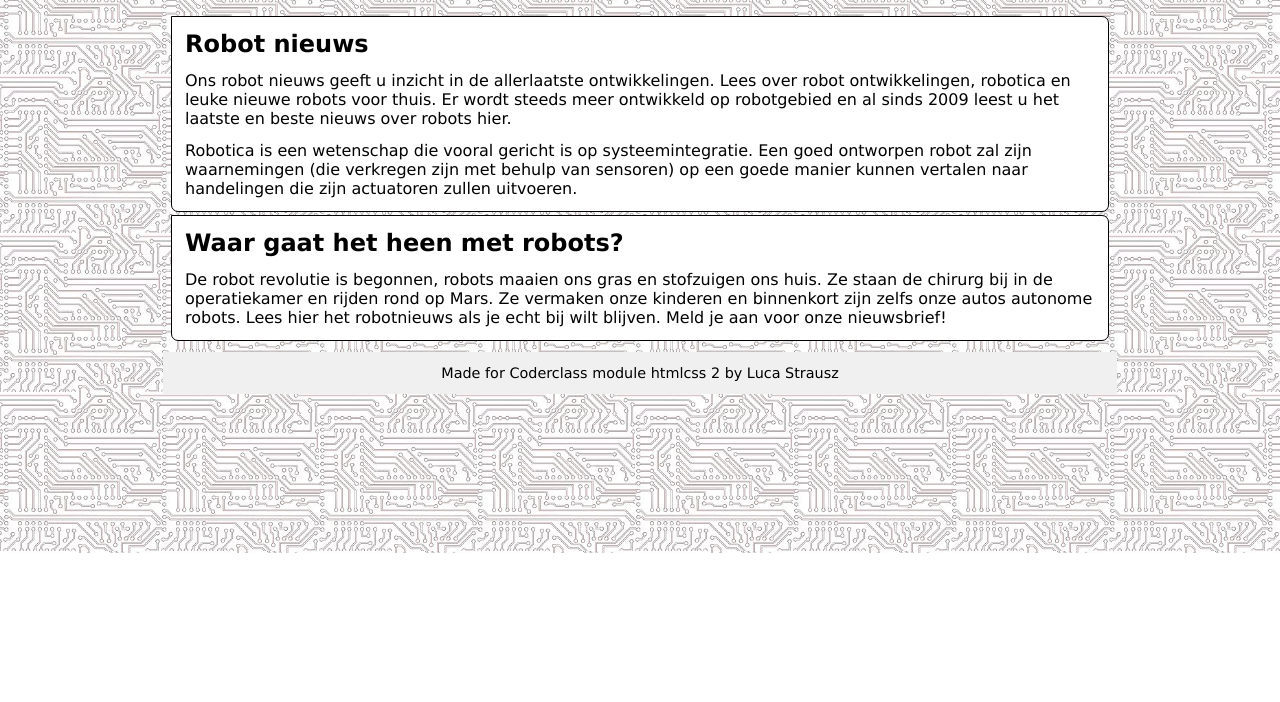
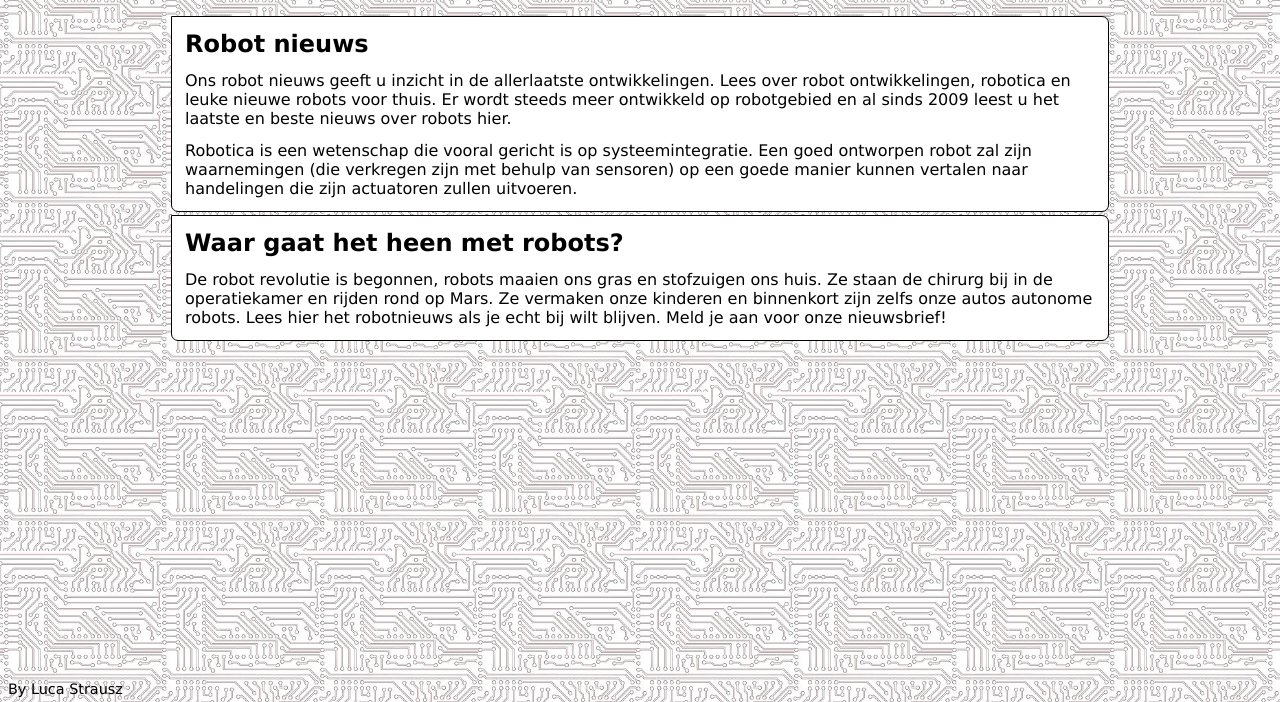
Before and after one commit to StrauszCoderclass/htmlcss2l2, a plain HTML site: page index.html in a window 1280 px wide. Shown: the part 247-949 px from the top of the page. Before the commit the page ends 800 px from the top, so only its background shows below. Drawn offline with Linux system fonts and the light colour scheme.

Commit message:
styling van de footer aangepast

```diff
--- a/css/opmaak.css
+++ b/css/opmaak.css
@@ -58,12 +58,11 @@ ul li a {
 ul li a:hover {
   color: #C0C0C0;
 }
-footer {
-  background: #F0F0F0;
-}
-
 footer h3 {
   text-align: center;
   font-weight: normal;
   font-size: 90%;
+  position:absolute;
+  top: 920px;
+  left: 0px;
 }
--- a/index.html
+++ b/index.html
@@ -41,7 +41,7 @@
           </article>
       </section>
       <footer>
-        <h3>Made for Coderclass module htmlcss 2 by Luca Strausz</h3>
+        <h3>By Luca Strausz</h3>
       </footer>
     </div> <!wrapper>
   </body>
```
